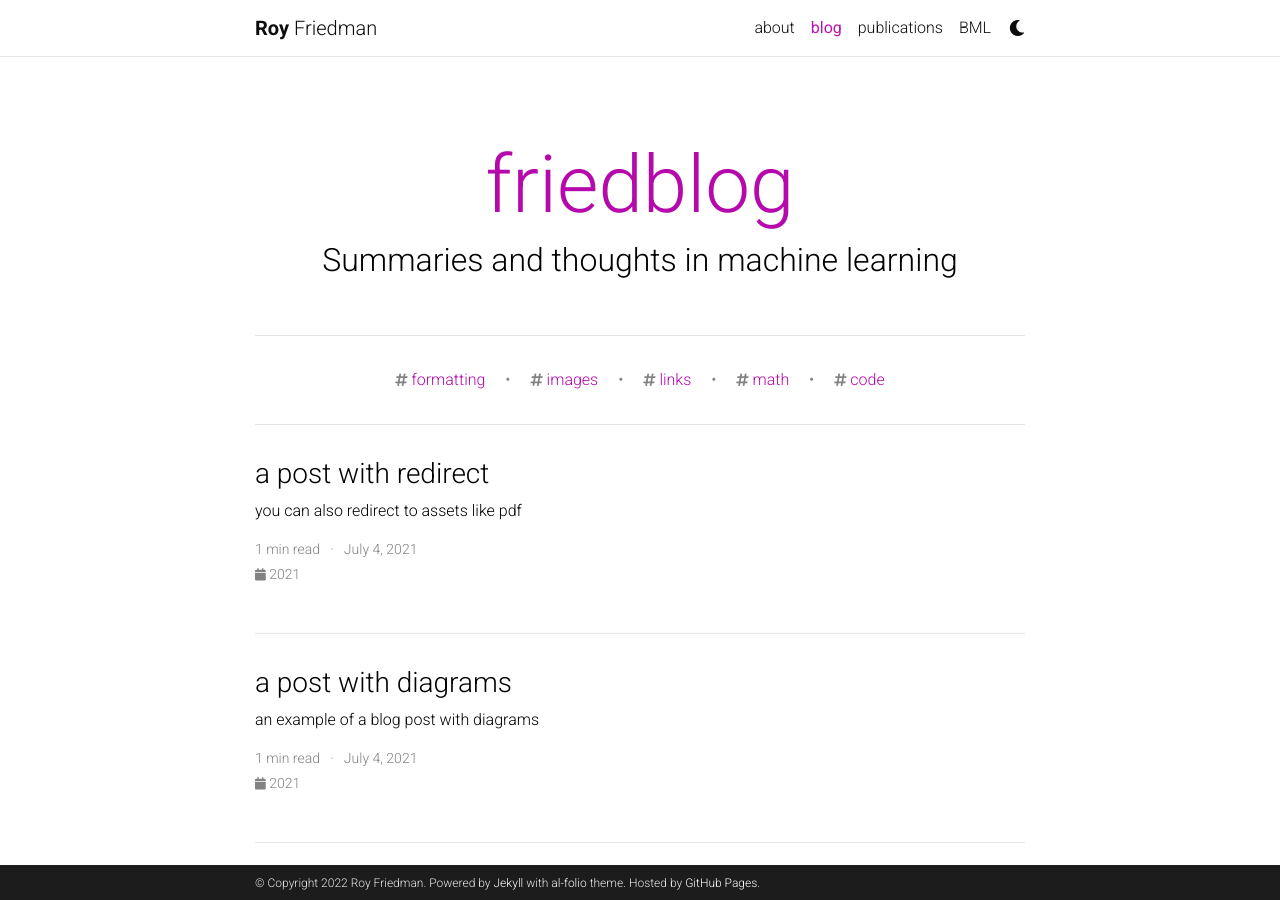
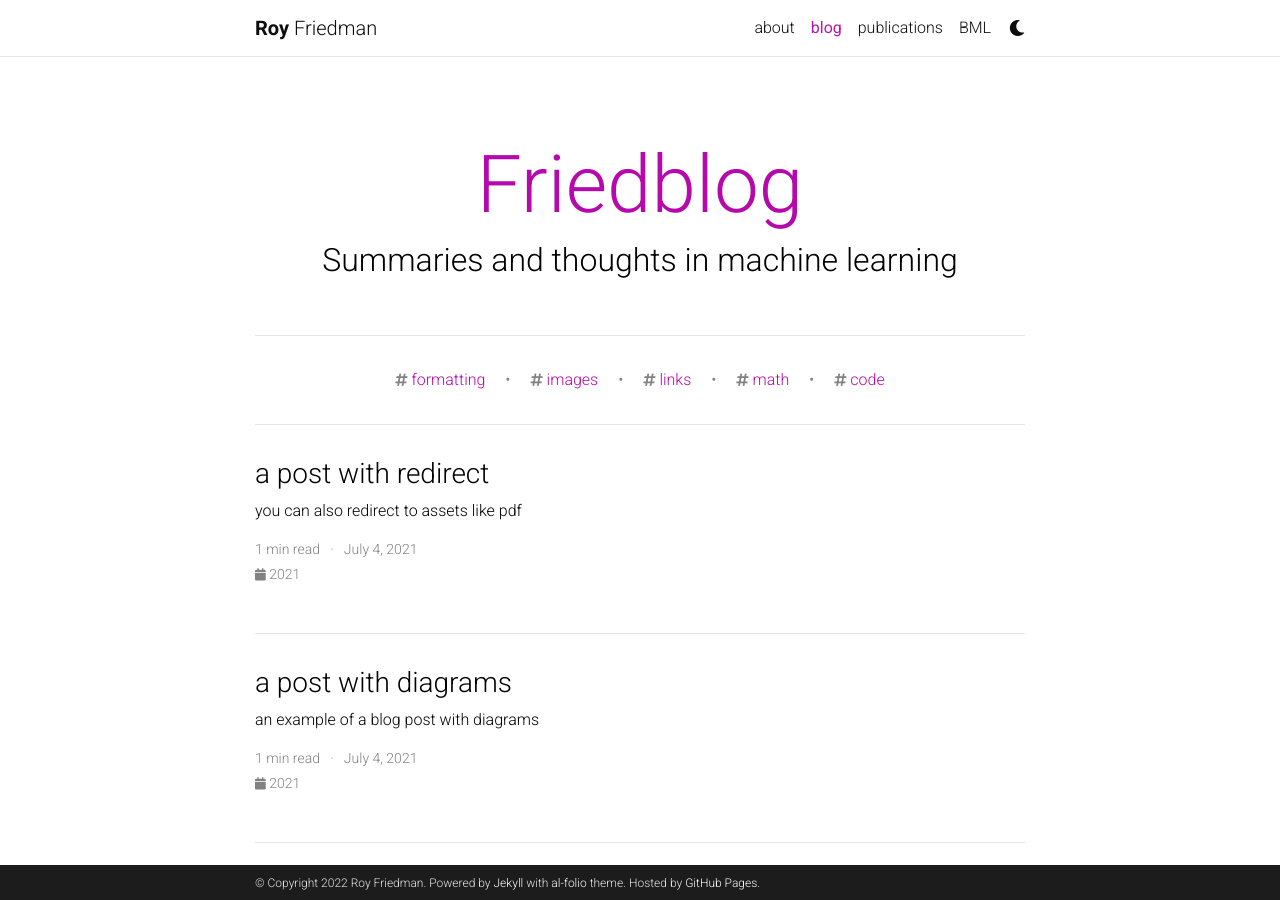
Before and after one commit to friedmanroy/friedmanroy.github.io, a Jekyll site: the page built from blog/index.html, in a window 1280 px wide and 900 px high. Built offline with Jekyll 4.4.1, drawn with Linux system fonts in a browser that asks for light colours; the list of posts is cut into pages by our own code; comment, search, counter and statistics services are not loaded; a style sheet for code colours, icons or effects is not loaded.

```diff
--- a/_config.yml
+++ b/_config.yml
@@ -110,7 +110,7 @@ bing_site_verification:  # out your bing-site-verification ID (Bing Webmaster)
 # Blog
 # -----------------------------------------------------------------------------
 
-blog_name: friedblog # blog_name will be displayed in your blog page
+blog_name: Friedblog # blog_name will be displayed in your blog page
 blog_nav_title: blog # your blog must have a title for it to be displayed in the nav bar
 blog_description: Summaries and thoughts in machine learning
 permalink: /blog/:year/:title/
```
